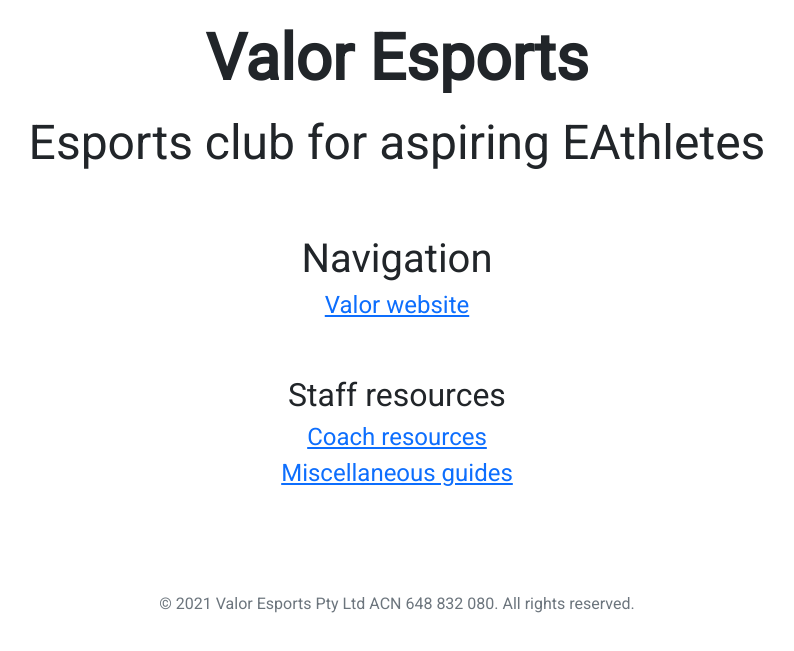
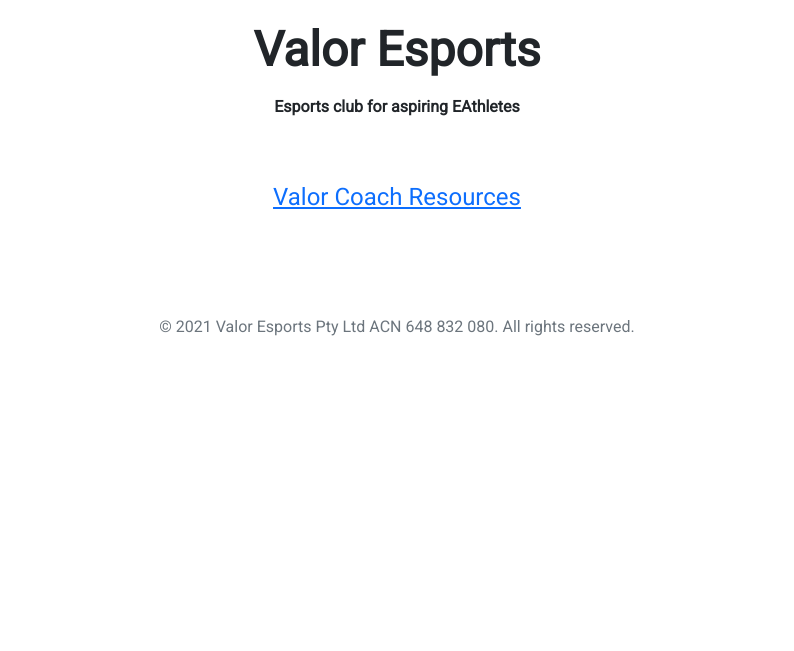
Before and after one commit to valoresports/valoresports.github.io, a plain HTML site: page index.html in a window 1280 px wide. Shown: the part 399-1050 px from the top of the page, without its empty margins (243-1037 px from the left). After the commit the page ends 800 px from the top, so only its background shows below. Drawn offline with nearby package versions, Linux system fonts and the light colour scheme.

Commit message:
chore: remove deprecated link and tweak homepage

```diff
--- a/index.html
+++ b/index.html
@@ -25,19 +25,12 @@
 
             <br><br>
 
-            <p class="display-3 fw-bold">Valor Esports</p>
-            <p class="display-5">Esports club for aspiring EAthletes</p>
+            <p class="display-5 fw-bold">Valor Esports</p>
+            <p><b>Esports club for aspiring EAthletes</b></p>
 
             <br><br>
 
-            <h1>Navigation</h1>
-            <h4><a href="https://valoresports.com">Valor website</a></h4>
-
-            <br><br>
-
-            <h2>Staff resources</h2>
-            <h4><a href="https://valoresports.github.io/coach-resources">Coach resources</a></h4>
-            <h4><a href="https://valoresports.github.io/misc-guides">Miscellaneous guides</a></h4>
+            <h4><a href="https://valoresports.github.io/coach-resources">Valor Coach Resources</a></h4>
 
         </div>
     </main>
```
